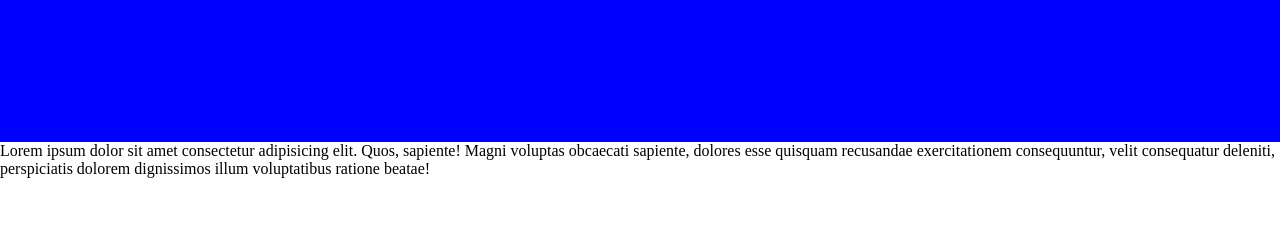
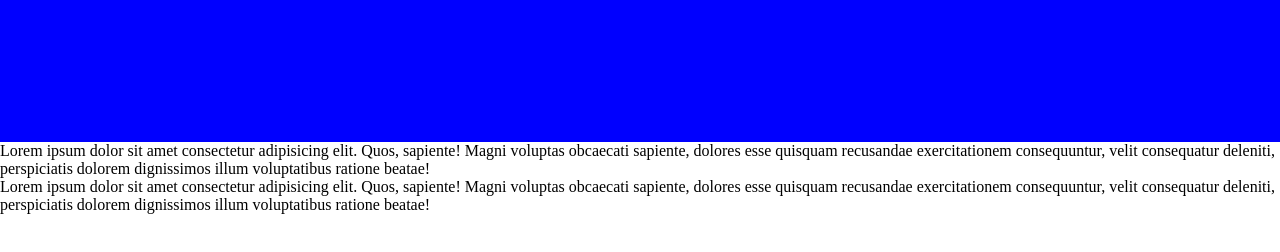
Before and after one commit to maxirosanda/clase10, a plain HTML site: page index.html in a window 1280 px wide. Shown: the part 92-344 px from the top of the page. Drawn offline with Linux system fonts and the light colour scheme.

Commit message:
Update index.html

```diff
--- a/index.html
+++ b/index.html
@@ -21,6 +21,7 @@
     </header>
     <main>
         <p>Lorem ipsum dolor sit amet consectetur adipisicing elit. Quos, sapiente! Magni voluptas obcaecati sapiente, dolores esse quisquam recusandae exercitationem consequuntur, velit consequatur deleniti, perspiciatis dolorem dignissimos illum voluptatibus ratione beatae!</p>
+         <p>Lorem ipsum dolor sit amet consectetur adipisicing elit. Quos, sapiente! Magni voluptas obcaecati sapiente, dolores esse quisquam recusandae exercitationem consequuntur, velit consequatur deleniti, perspiciatis dolorem dignissimos illum voluptatibus ratione beatae!</p>
     </main>
     <aside>
 
```
